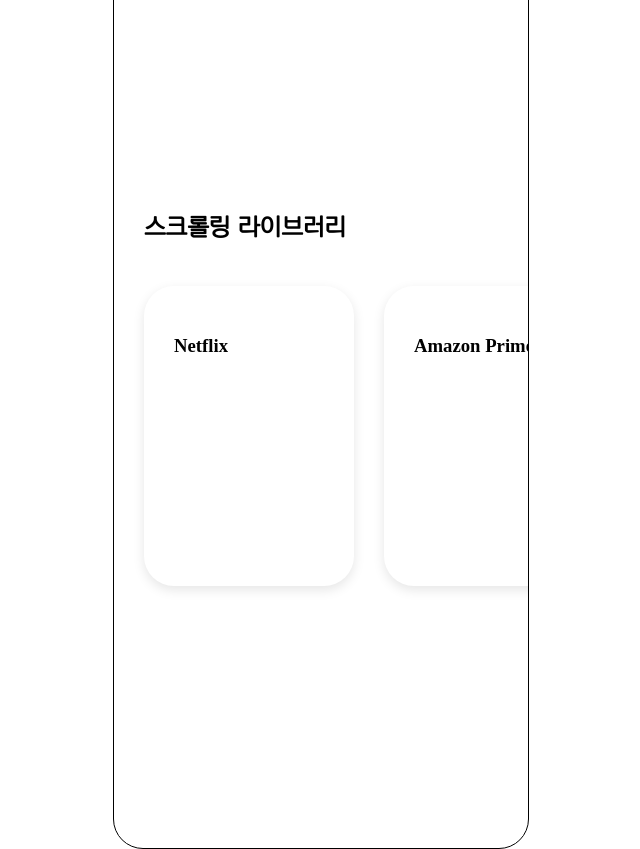
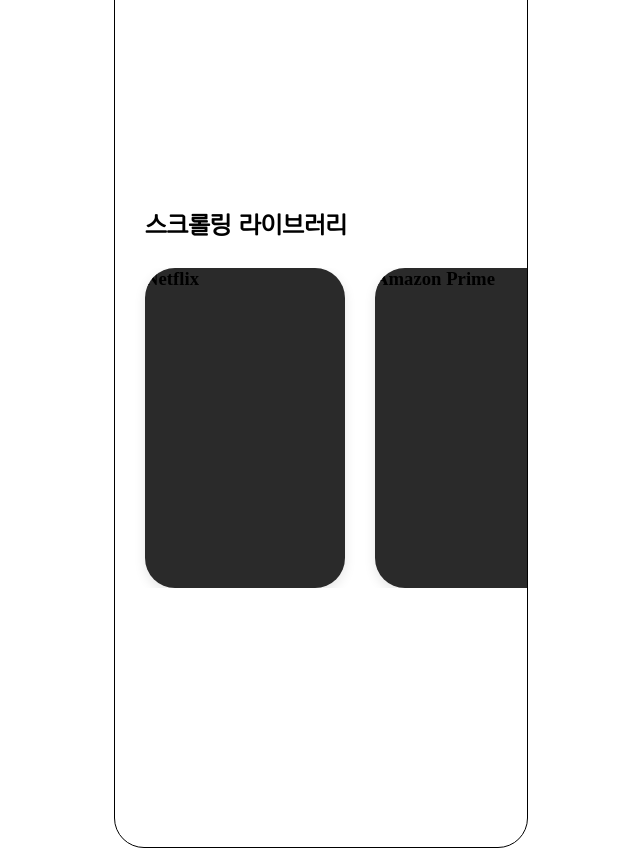
Before and after one commit to nyeok98/FeartureCard, a React (Vite) app: page / in a window 1280 px wide. Shown: the whole page, without its empty margins (319-959 px from the left). Built offline with nearby package versions, Linux system fonts and the light colour scheme.

Commit message:
[Set] styles

```diff
--- a/src/styles/App.styles.ts
+++ b/src/styles/App.styles.ts
@@ -22,7 +22,6 @@
   container: css({
     width: "100%",
     height: "100%",
-    padding: `0 ${spacing.gap}`,
     display: "flex",
     flexDirection: "column",
     justifyContent: "center",
--- a/src/styles/Card.styles.ts
+++ b/src/styles/Card.styles.ts
@@ -1,12 +1,23 @@
 import { css } from "@emotion/react";
-import { size, spacing, shawdow } from "./constant";
+import { size, spacing, shawdow, fontSize } from "./constant";
 
 export const cardStyles = {
   self: css({
+    backgroundColor: "#2a2a2a",
     minWidth: size.cardWidth,
     minHeight: size.cardHeight,
     borderRadius: size.br,
-    padding: spacing.gap,
     boxShadow: shawdow.default,
+    position: "relative",
+    overflow: "hidden",
+  }),
+
+  title: css({
+    position: "absolute",
+    color: "white",
+    fontFamily: "YouAndI",
+    fontSize: fontSize.md,
+    top: spacing.gap,
+    left: spacing.gap,
   }),
 };
--- a/src/styles/CardSlider.styles.ts
+++ b/src/styles/CardSlider.styles.ts
@@ -5,8 +5,8 @@
   width: "100%",
   display: "flex",
   gap: spacing.gap,
+  paddingLeft: spacing.gap,
   overflowX: "auto",
-  padding: "16px",
   "&::-webkit-scrollbar": {
     display: "none",
   },
@@ -20,6 +20,7 @@
   fontSize: fontSize.lg,
   position: "sticky",
   left: 0,
+  padding: `0 ${spacing.gap}`,
 });
 
 export const lastCard = css({
--- a/src/styles/constant.ts
+++ b/src/styles/constant.ts
@@ -8,7 +8,7 @@
     font-style: normal;
   }
 
-  body {
+  * {
     margin: 0;
     padding: 0;
     box-sizing: border-box;
@@ -24,8 +24,8 @@
 };
 
 export const size = {
-  cardWidth: "150px",
-  cardHeight: "240px",
+  cardWidth: "200px",
+  cardHeight: "320px",
   br: "30px",
 };
 
```
